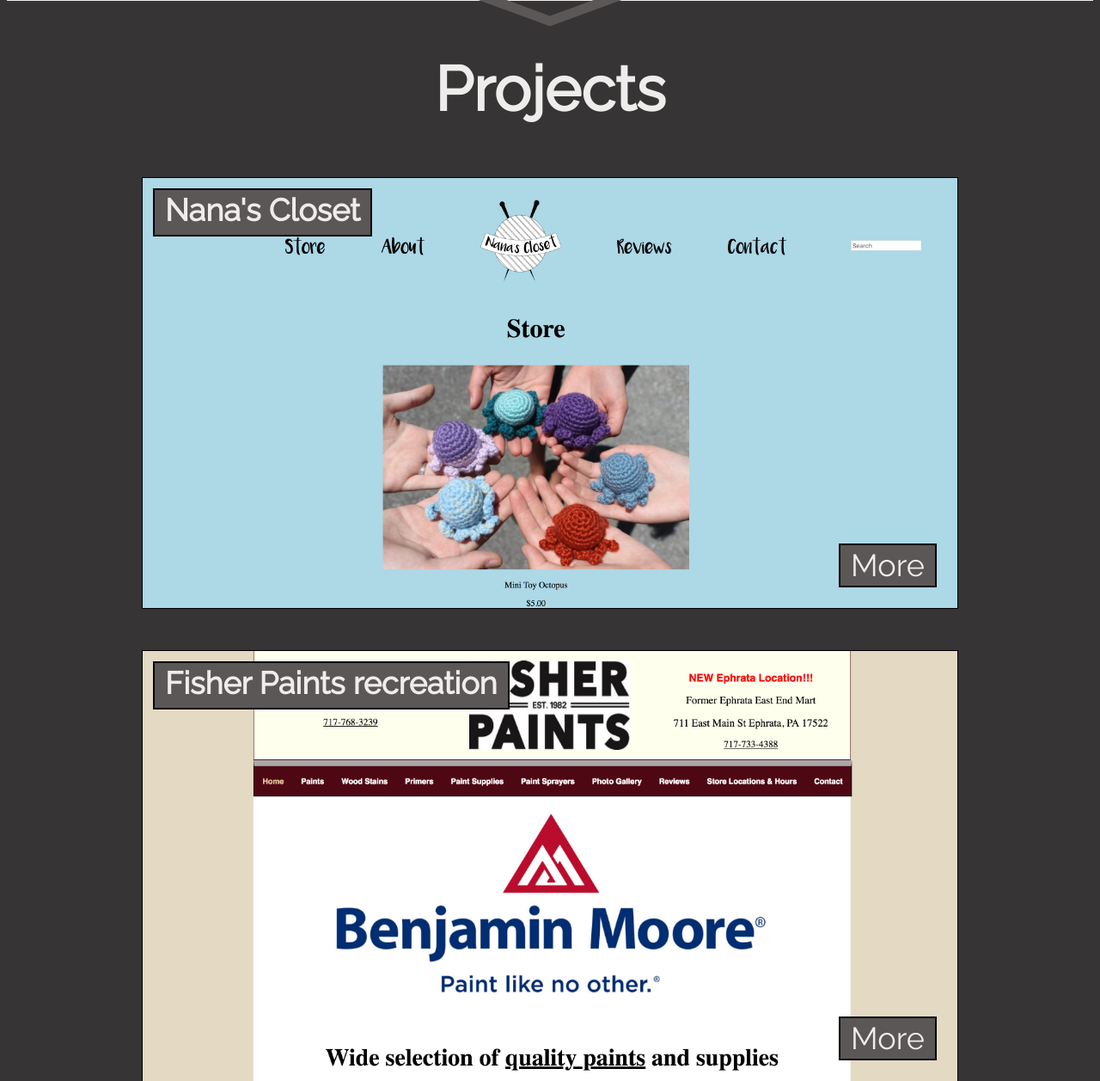
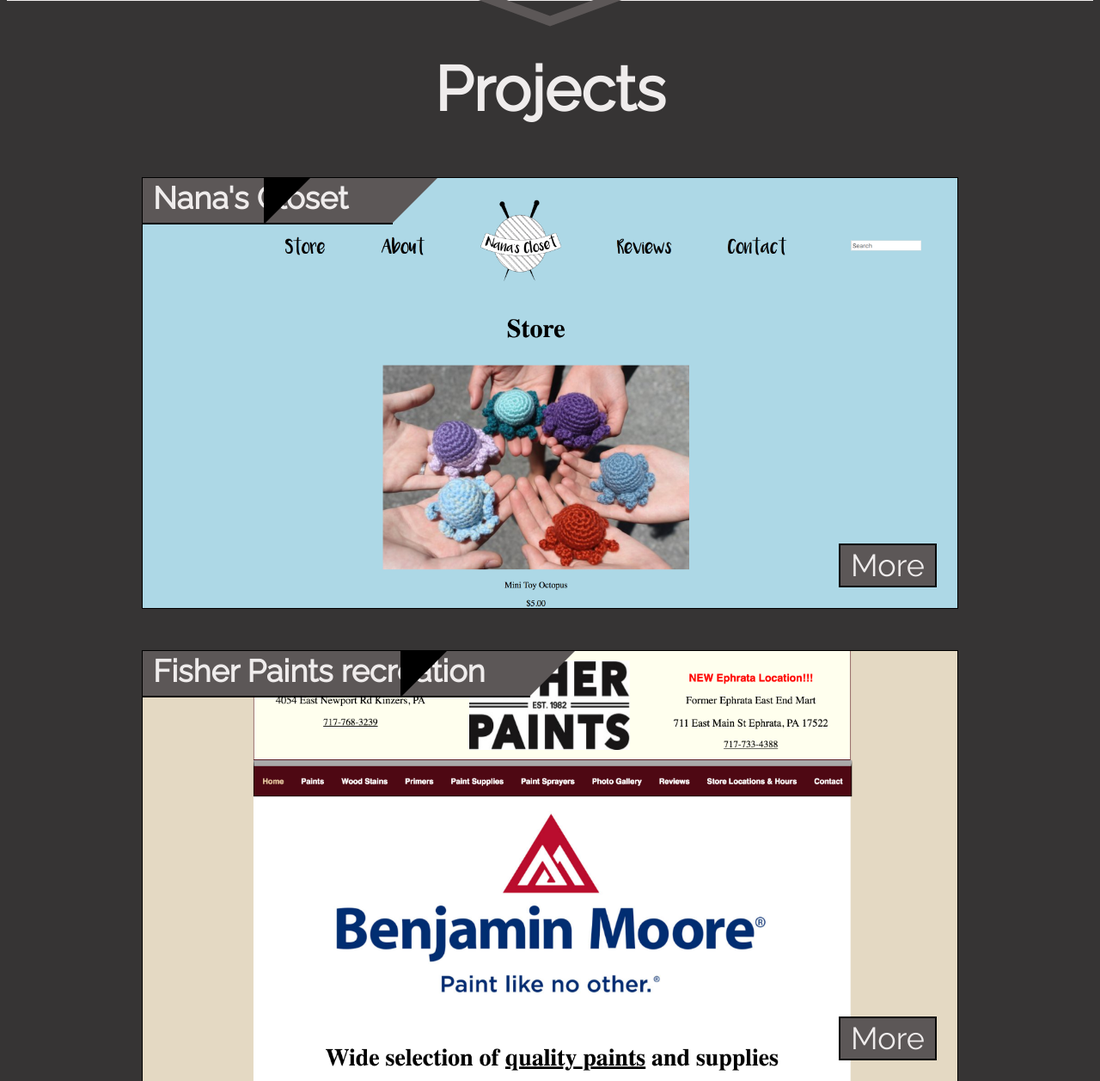
Before and after one commit to zmwaite182/zmwaite182.github.io, a PHP site: page / in a window 1280 px wide. Shown: the part 1695-2952 px from the top of the page at 86% size. Run offline with PHP 8.4, Linux system fonts and the light colour scheme.

Commit message:
Article headings
Styled article headings some more

```diff
--- a/index.html
+++ b/index.html
@@ -64,12 +64,12 @@
         <h1>Projects</h1>
         <article class="project-sample">
           <h2>Nana's Closet</h2>
-          <div class="top-left-triangle-article"></div>
+          <div id="top-left-triangle-article-1"></div>
           <a href="../waite-project/index.html">More</a>
         </article>
         <article class="project-sample">
           <h2>Fisher Paints recreation</h2>
-          <div class="top-left-triangle-article"></div>
+          <div id="top-left-triangle-article-2"></div>
           <a href="https://codepen.io/zanewaite99/pen/gBrPJQ">More</a>
         </article>
         <a href="#contact" class="chevron"></a>
--- a/styles.css
+++ b/styles.css
@@ -336,10 +336,40 @@ td#git-percent::before {
   background-color: #5c5757;
   color: #efecec;
   font-size: 1.5rem;
-  padding: 0.1rem 0.5rem;
-  border: 2px solid black;
+  padding: 0.1rem 0 0.1rem 0.5rem;
+  border-bottom: 2px solid black;
   height: 2rem;
-  margin: 0.5rem 0 0 0.5rem;
+  margin: 0;
+}
+
+.project-sample h2::after {
+  content: "";
+  width: 0;
+  height: 0;
+  border-top: 52px solid #5c5757;
+  border-right: 52px solid transparent;
+  position: relative;
+  top: 50px;
+  right: -52px;
+  z-index: 1;
+}
+
+#top-left-triangle-article-1 {
+  width: 0;
+  height: 0;
+  border-top: 54px solid black;
+  border-right: 54px solid transparent;
+  position: relative;
+  left: -383px;
+}
+
+#top-left-triangle-article-2 {
+  width: 0;
+  height: 0;
+  border-top: 54px solid black;
+  border-right: 54px solid transparent;
+  position: relative;
+  left: -303px;
 }
 
 .project-sample a {
```
